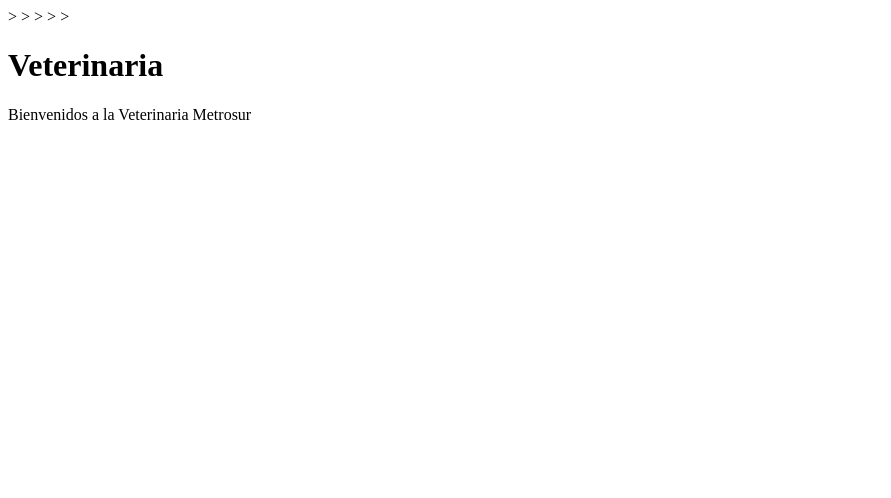
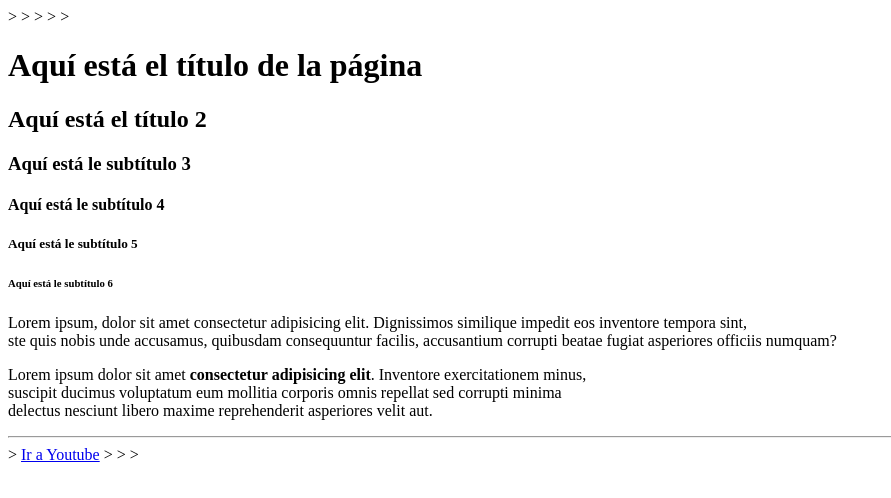
Before and after one commit to Alelop-Itu/primerhola, a plain HTML site: page index.html in a window 1280 px wide. Shown: the whole page, without its empty margins (0-891 px from the left). Drawn offline with Linux system fonts and the light colour scheme.

Commit message:
Esta es la segunda versión del proyecto.

```diff
--- a/index.html
+++ b/index.html
@@ -7,8 +7,25 @@
     <title>Primera página web</title>
 </head>
 <body>
-<h1>Veterinaria</h1>
-<p>Bienvenidos a la Veterinaria Metrosur</p>
-
+<!---Etiquetas de texto-->
+<h1>Aquí está el título de la página</h1>
+<h2>Aquí está el título 2</h2>
+<h3>Aquí está le subtítulo 3</h3>
+<h4>Aquí está le subtítulo 4</h4>
+<h5>Aquí está le subtítulo 5</h5>
+<h6>Aquí está le subtítulo 6</h6>
+Lorem ipsum, dolor sit amet consectetur adipisicing elit. Dignissimos similique impedit eos inventore tempora sint,<br>
+ste quis nobis unde accusamus, quibusdam consequuntur facilis, accusantium corrupti beatae fugiat asperiores officiis numquam?
+<!--Etiqueta de párrafo-->
+<p>
+    Lorem ipsum dolor sit amet<strong> consectetur adipisicing elit</strong>. Inventore exercitationem minus,<br>
+     suscipit ducimus voluptatum eum mollitia corporis omnis repellat sed corrupti minima <br>
+     delectus nesciunt libero maxime reprehenderit asperiores velit aut.
+    </p>
+    <hr>
+    <!--Etiquetas enlace-->>
+    <a href="https://www.youtube.com/watch?v=9OFpfTd0EIs" target="_blank">Ir a Youtube</a> <!--Etiqueta de enlace-->>
+<!--Aquí me puedo enlazar a archivos css de mi proyecto-->>
+<link rel="stylesheet" href="style.css"> <!--Aquí enlazo el archivo css--->>
 </body>
 </html>
```
Also changed, not shown: style.css (added).
